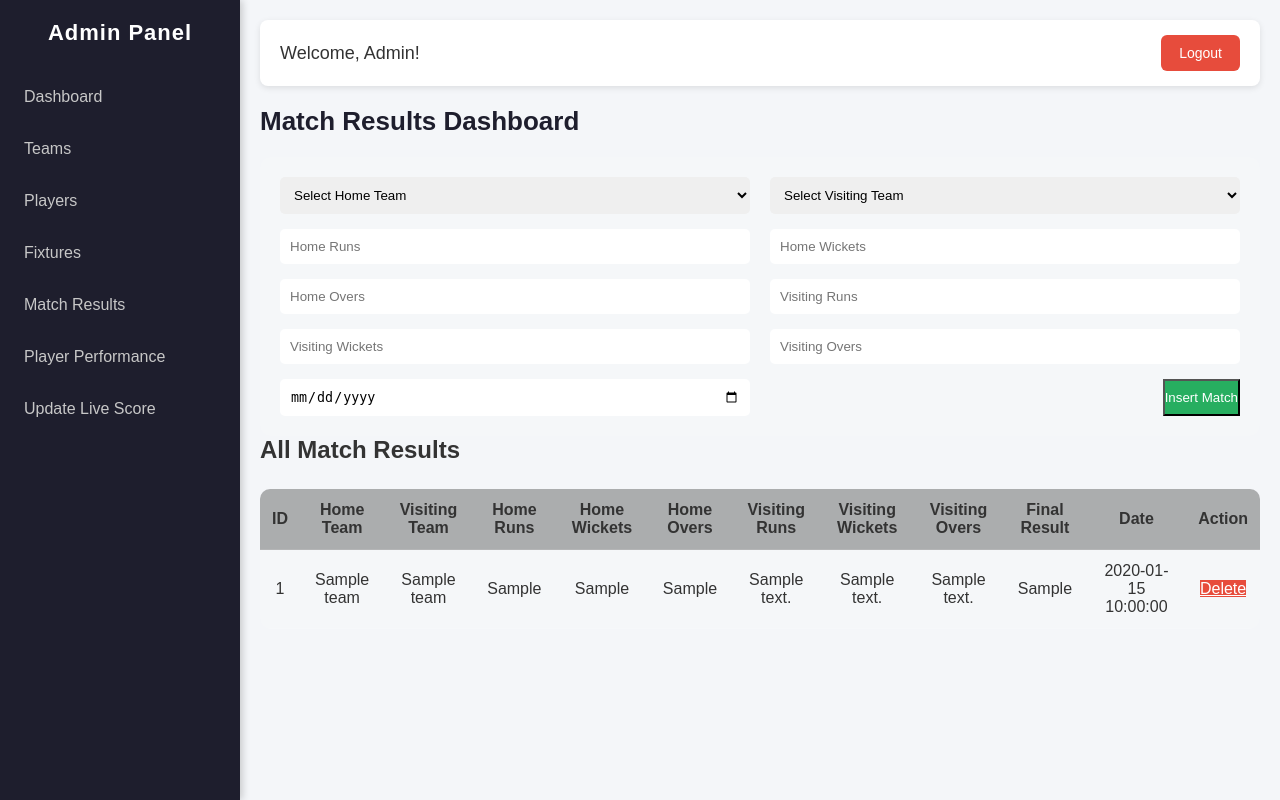
After one commit to asalhanadapangoda/Cricket-League-Website, a PHP site: page /matchResult.php in a window 1280 px wide. The commit adds this page. Run offline with PHP 8.4, Linux system fonts and the light colour scheme; tables that the repository leaves empty or names only in its code hold one stand-in row (values such as "Sample post").

Commit message:
Integrated Match Results page into Admin Dashboard with sidebar

```diff
--- a/adminDashboard.php
+++ b/adminDashboard.php
@@ -70,7 +70,7 @@ if ($playerResult && mysqli_num_rows($playerResult) > 0) {
             <button class="action-btn" onclick="location.href='#.php'">Teams</button>
             <button class="action-btn" onclick="location.href='player.php'">Players</button>
             <button class="action-btn" onclick="location.href='#.php'">Fixture</button>
-            <button class="action-btn" onclick="location.href='#.php'">Match Results</button>
+            <button class="action-btn" onclick="location.href='matchResult.php'">Match Results</button>
             <button class="action-btn" onclick="location.href='#.php'">Player Performance</button>
             <button class="action-btn" onclick="location.href='#.php'">Update Live Score</button>
         </div>
--- /dev/null
+++ b/matchResult.php
@@ -0,0 +1,267 @@
+<?php
+session_start();
+require_once 'includes/db.php';
+
+$errors = [];
+$success_msg = "";
+
+// Insert match result
+if (isset($_POST['insert_match'])) {
+    $home_team_id = $_POST['home_team_id'];
+    $visit_team_id = $_POST['visit_team_id'];
+    $home_runs = $_POST['home_team_runs'];
+    $home_wickets = $_POST['home_team_wickets'];
+    $home_overs = $_POST['home_team_overs'];
+    $visit_runs = $_POST['visit_team_runs'];
+    $visit_wickets = $_POST['visit_team_wickets'];
+    $visit_overs = $_POST['visit_team_overs'];
+    $match_date = $_POST['match_date'];
+
+    if ($home_team_id == $visit_team_id) {
+        $errors[] = "Home and Visiting teams cannot be the same.";
+    }
+
+    if (empty($errors)) {
+        $home_team_name = mysqli_fetch_assoc(mysqli_query($conn, "SELECT team_name FROM team WHERE team_id='$home_team_id'"))['team_name'];
+        $visit_team_name = mysqli_fetch_assoc(mysqli_query($conn, "SELECT team_name FROM team WHERE team_id='$visit_team_id'"))['team_name'];
+
+        if ($home_runs > $visit_runs) {
+            $final_result = "$home_team_name won by " . ($home_runs - $visit_runs) . " runs";
+        } elseif ($visit_runs > $home_runs) {
+            $wickets_remaining = 10 - $visit_wickets;
+            $final_result = "$visit_team_name won by $wickets_remaining wickets";
+        } else {
+            $final_result = "Match tied";
+        }
+
+        $stmt = $conn->prepare("INSERT INTO recent_match
+            (home_team_id, visit_team_id, home_team_runs, home_team_wickets, home_team_overs,
+             visit_team_runs, visit_team_wickets, visit_team_overs, final_result, date)
+             VALUES (?, ?, ?, ?, ?, ?, ?, ?, ?, ?)");
+        $stmt->bind_param(
+            "ssiiddiiss",
+            $home_team_id,
+            $visit_team_id,
+            $home_runs,
+            $home_wickets,
+            $home_overs,
+            $visit_runs,
+            $visit_wickets,
+            $visit_overs,
+            $final_result,
+            $match_date
+        );
+
+        if ($stmt->execute()) {
+            $stmt->close();
+            $_SESSION['success_msg'] = "✅ Match result inserted successfully!";
+            header("Location: matchResult.php");
+            exit;
+        } else {
+            $errors[] = "Error inserting match result: " . $stmt->error;
+        }
+    }
+}
+
+// Delete match result
+if (isset($_GET['delete_id'])) {
+    $delete_id = $_GET['delete_id'];
+    mysqli_query($conn, "DELETE FROM recent_match WHERE match_id = '$delete_id'");
+    $_SESSION['success_msg'] = "✅ Match result deleted successfully!";
+    header("Location: matchResult.php");
+    exit;
+}
+
+// Fetch all matches
+$matches = mysqli_query($conn, "SELECT rm.*,
+    t1.team_name AS home_team_name,
+    t2.team_name AS visit_team_name
+    FROM recent_match rm
+    JOIN team t1 ON rm.home_team_id = t1.team_id
+    JOIN team t2 ON rm.visit_team_id = t2.team_id
+    ORDER BY rm.date DESC");
+?>
+
+<!DOCTYPE html>
+<html lang="en">
+<head>
+<meta charset="UTF-8">
+<meta name="viewport" content="width=device-width, initial-scale=1.0">
+<title>Match Results</title>
+<link rel="stylesheet" href="CSS_File/adminDashboard.css">
+<style>
+/* Match Results page specific CSS */
+form {
+    background: rgba(255, 255, 255, 0.05);
+    padding: 20px;
+    border-radius: 10px;
+    display: flex;
+    flex-wrap: wrap;
+    justify-content: space-between;
+    gap: 15px;
+}
+form select, form input {
+    padding: 10px;
+    border-radius: 5px;
+    border: none;
+    outline: none;
+    width: calc(50% - 10px);
+}
+form input[type="date"] { width: calc(50% - 10px); }
+.btn-insert { background-color: #27ae60; color: #fff; }
+.btn-insert:hover { background-color: #2ecc71; }
+.btn-delete { background-color: #e74c3c; color: #fff; }
+.btn-delete:hover { background-color: #c0392b; }
+.success-msg, .error-msg {
+    background: rgba(0,0,0,0.3);
+    padding: 10px;
+    border-radius: 5px;
+    margin-bottom: 15px;
+    text-align: center;
+    font-weight: 500;
+}
+.success-msg { color: #2ecc71; }
+.error-msg { color: #e74c3c; }
+table {
+    width: 100%;
+    border-collapse: collapse;
+    margin-top: 25px;
+    background: rgba(255,255,255,0.05);
+    border-radius: 10px;
+    overflow: hidden;
+}
+th, td {
+    padding: 12px;
+    text-align: center;
+    border-bottom: 1px solid rgba(255,255,255,0.1);
+}
+th { background-color: rgba(0,0,0,0.3); }
+tr:nth-child(even) { background: rgba(255,255,255,0.05); }
+tr:hover { background: rgba(241, 196, 15, 0.2); }
+@media (max-width: 768px) { form select, form input { width: 100%; } }
+</style>
+</head>
+<body>
+    <!-- Sidebar Navigation -->
+    <?php include 'adminDashboardNav.php'; ?>
+
+    <!-- Body content -->
+    <div class="main-content">
+        <div class="header">
+            <div class="welcome">Welcome, <?php echo  $_SESSION['admin_name'] ?? 'Admin'; ?>!</div>
+            <button class="logout-btn" onclick="location.href='logout.php'">Logout</button>
+        </div>
+
+        <h1>Match Results Dashboard</h1>
+
+        <!-- Display Messages -->
+        <?php
+        if (!empty($errors)) {
+            foreach ($errors as $err) { echo "<div class='error-msg'>$err</div>"; }
+        }
+        if (!empty($_SESSION['success_msg'])) {
+            echo "<div class='success-msg'>".$_SESSION['success_msg']."</div>";
+            unset($_SESSION['success_msg']);
+        ?>
+            <script>
+                // Auto refresh page after 2 seconds
+                setTimeout(() => {
+                    window.location.reload();
+                }, 2000);
+            </script>
+        <?php } ?>
+
+        <!-- Insert Form -->
+        <form method="POST">
+            <select name="home_team_id" id="home_team" required onchange="updateVisitTeams()">
+                <option value="">Select Home Team</option>
+                <?php
+                $teams = mysqli_query($conn, "SELECT * FROM team");
+                while ($team = mysqli_fetch_assoc($teams)) {
+                    echo "<option value='{$team['team_id']}'>{$team['team_name']}</option>";
+                }
+                ?>
+            </select>
+
+            <select name="visit_team_id" id="visit_team" required>
+                <option value="">Select Visiting Team</option>
+                <?php
+                $teams = mysqli_query($conn, "SELECT * FROM team");
+                while ($team = mysqli_fetch_assoc($teams)) {
+                    echo "<option value='{$team['team_id']}'>{$team['team_name']}</option>";
+                }
+                ?>
+            </select>
+
+            <input type="number" name="home_team_runs" placeholder="Home Runs" required>
+            <input type="number" name="home_team_wickets" placeholder="Home Wickets" required>
+            <input type="number" step="0.1" name="home_team_overs" placeholder="Home Overs" required>
+
+            <input type="number" name="visit_team_runs" placeholder="Visiting Runs" required>
+            <input type="number" name="visit_team_wickets" placeholder="Visiting Wickets" required>
+            <input type="number" step="0.1" name="visit_team_overs" placeholder="Visiting Overs" required>
+
+            <input type="date" name="match_date" required>
+            <button type="submit" name="insert_match" class="btn btn-insert">Insert Match</button>
+        </form>
+
+        <!-- Show all matches -->
+        <h2>All Match Results</h2>
+        <table>
+            <thead>
+                <tr>
+                    <th>ID</th>
+                    <th>Home Team</th>
+                    <th>Visiting Team</th>
+                    <th>Home Runs</th>
+                    <th>Home Wickets</th>
+                    <th>Home Overs</th>
+                    <th>Visiting Runs</th>
+                    <th>Visiting Wickets</th>
+                    <th>Visiting Overs</th>
+                    <th>Final Result</th>
+                    <th>Date</th>
+                    <th>Action</th>
+                </tr>
+            </thead>
+            <tbody>
+                <?php while ($match = mysqli_fetch_assoc($matches)) { ?>
+                    <tr>
+                        <td><?php echo $match['match_id']; ?></td>
+                        <td><?php echo $match['home_team_name']; ?></td>
+                        <td><?php echo $match['visit_team_name']; ?></td>
+                        <td><?php echo $match['home_team_runs']; ?></td>
+                        <td><?php echo $match['home_team_wickets']; ?></td>
+                        <td><?php echo $match['home_team_overs']; ?></td>
+                        <td><?php echo $match['visit_team_runs']; ?></td>
+                        <td><?php echo $match['visit_team_wickets']; ?></td>
+                        <td><?php echo $match['visit_team_overs']; ?></td>
+                        <td><?php echo $match['final_result']; ?></td>
+                        <td><?php echo $match['date']; ?></td>
+                        <td>
+                            <a href="?delete_id=<?php echo $match['match_id']; ?>" class="btn btn-delete" onclick="return confirm('Are you sure you want to delete this match?')">Delete</a>
+                        </td>
+                    </tr>
+                <?php } ?>
+            </tbody>
+        </table>
+    </div>
+
+<script>
+function updateVisitTeams() {
+    const homeSelect = document.getElementById('home_team');
+    const visitSelect = document.getElementById('visit_team');
+    const selectedHome = homeSelect.value;
+
+    for (let i = 0; i < visitSelect.options.length; i++) {
+        visitSelect.options[i].disabled = visitSelect.options[i].value === selectedHome;
+    }
+
+    if (visitSelect.value === selectedHome) {
+        visitSelect.value = "";
+    }
+}
+</script>
+
+</body>
+</html>
```
Also changed, not shown: 1 other file.
